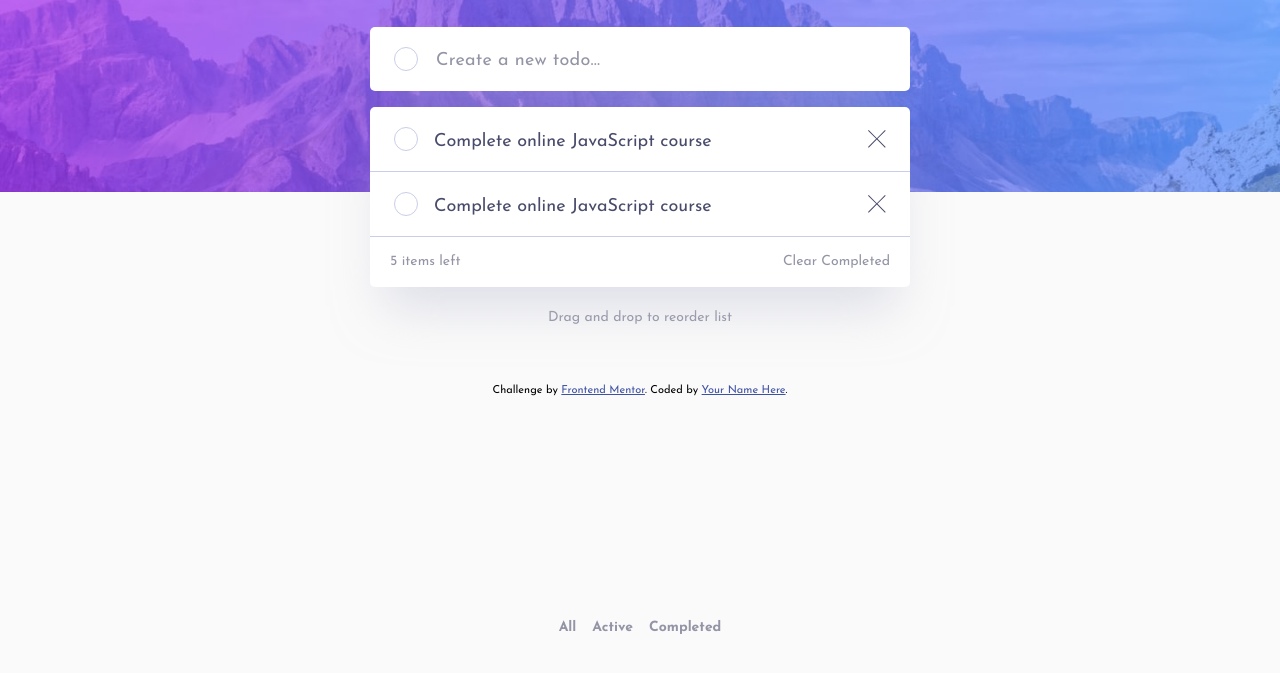
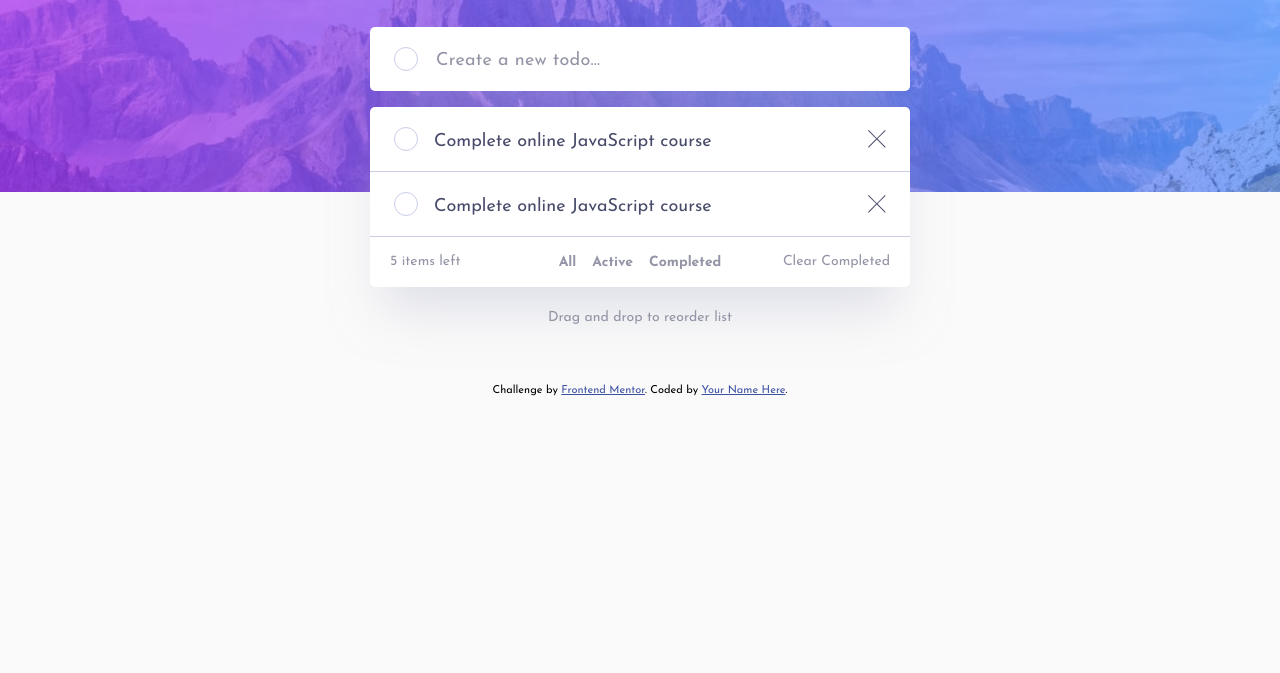
Before and after one commit to maxi1993-tech/Todo-app, a website: page index.html in a window 1280 px wide. Shown: the part 75-748 px from the top of the page. Drawn offline with nearby package versions, Linux system fonts and the light colour scheme; files that its build step writes are made by us from their sources.

Commit message:
fix: anchor desktop filters to main

```diff
--- a/scss/components/_todo-card.scss
+++ b/scss/components/_todo-card.scss
@@ -1,11 +1,5 @@
-@use "../abstracts/mixins" as *;
-
 .todo-card {
   background-color: var(--todo-list);
   border-radius: 5px;
   box-shadow: var(--shadow);
-
-  @include desktop {
-    position: relative;
-  }
 }
--- a/scss/components/_toolbar.scss
+++ b/scss/components/_toolbar.scss
@@ -28,7 +28,7 @@
 
     @include desktop {
       position: absolute;
-      bottom: 90px;
+      bottom: 55px;
       left: 50%;
       transform: translateX(-50%);
       padding: 0;
--- a/scss/layout/_main.scss
+++ b/scss/layout/_main.scss
@@ -4,6 +4,10 @@
   display: flex;
   flex-direction: column;
   gap: 1rem;
+
+  @include desktop {
+    position: relative;
+  }
 
   &__text {
     margin-top: 1.5rem;
```
